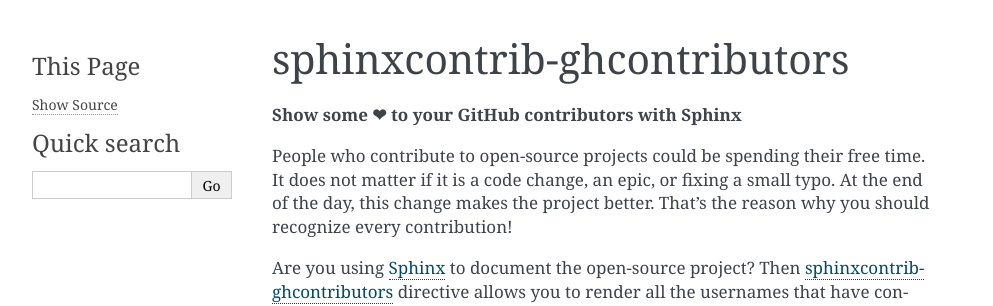
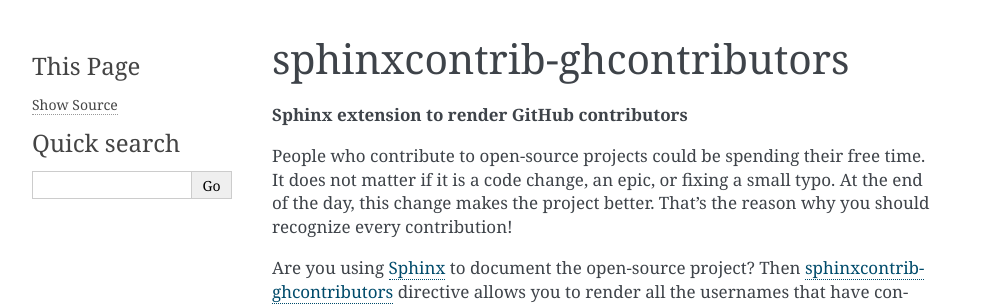
Before and after one commit to dgarcia360/sphinx-contributors, a Sphinx documentation site: the page built from docs/index.rst, in a window 1280 px wide. Shown: the top 306 px of the page, without its empty margins (148-1141 px from the left). Built offline with Sphinx 7.4.7, drawn with Linux system fonts in a browser that asks for light colours.

Commit message:
Costmetics

```diff
--- a/docs/index.rst
+++ b/docs/index.rst
@@ -2,7 +2,7 @@
 sphinxcontrib-ghcontributors
 ============================
 
-**Show some ❤ to your GitHub contributors with Sphinx**
+**Sphinx extension to render GitHub contributors**
 
 People who contribute to open-source projects could be spending their free time.
 It does not matter if it is a code change, an epic, or fixing a small typo.
--- a/setup.py
+++ b/setup.py
@@ -10,12 +10,13 @@
     license='MIT',
     author='David Garcia',
     author_email='dgarcia360@outlook.com',
-    description='Sphinx extension for rendering the contributors list from GitHub repositories.',
+    description='Sphinx extension to render GitHub contributors',
     long_description="",
     zip_safe=True,
     classifiers=[
         'License :: OSI Approved :: MIT License',
         'Topic :: Documentation',
+        'Topic :: Utilities',
         "Programming Language :: Python :: 2",
         "Programming Language :: Python :: 3",
     ],
```
